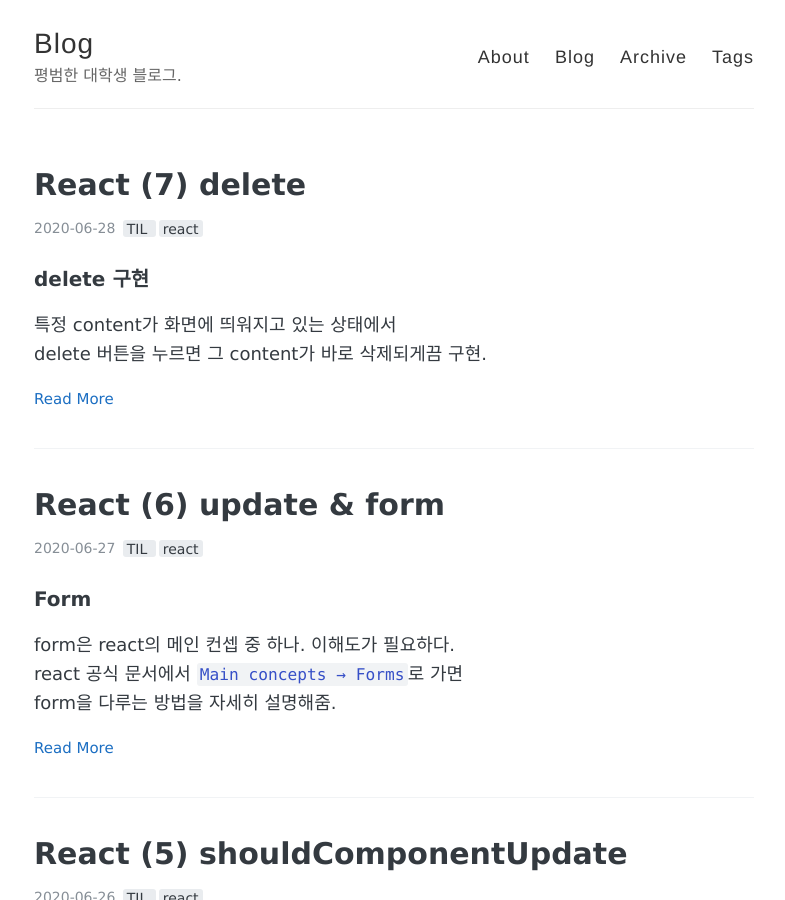
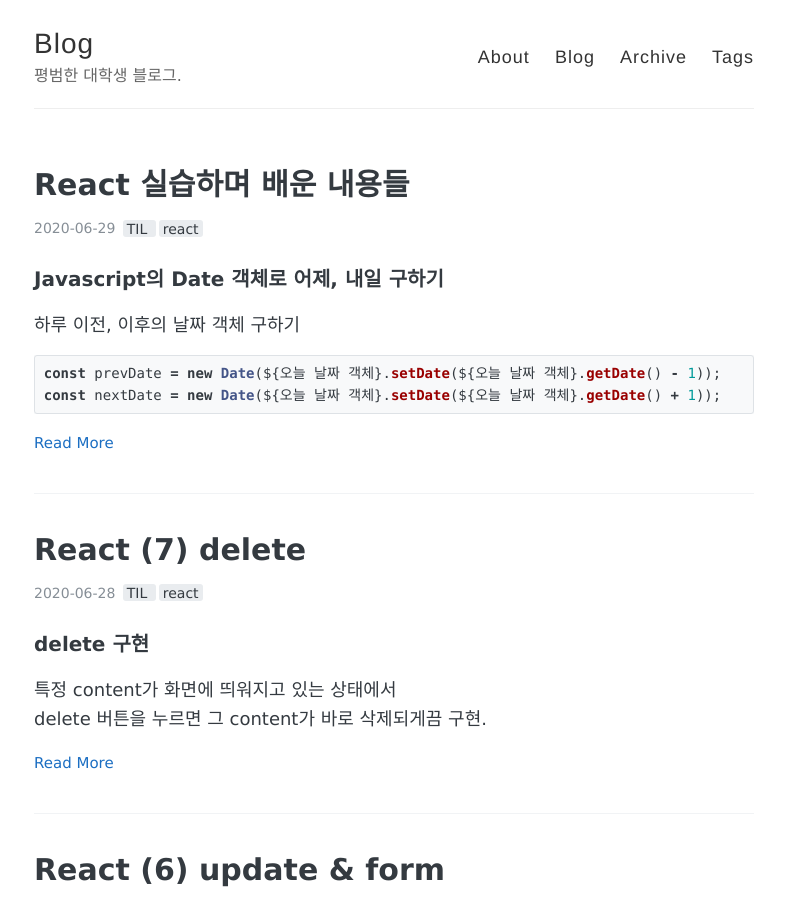
Before and after one commit to iborymagic/iborymagic.github.io, a Jekyll site: the page built from index.html, in a window 1280 px wide and 900 px high. Shown: the whole window, without its empty margins (246-1031 px from the left). Built offline with Jekyll 4.4.1, drawn with Linux system fonts in a browser that asks for light colours; the list of posts is cut into pages by our own code; part of the change alters nothing that is shown; some of the changed text lies outside the part shown.

Commit message:
29th post

````diff
--- /dev/null
+++ b/_posts/2020-06-29-React-practice.md
@@ -0,0 +1,90 @@
+---
+layout: post
+title: React 실습하며 배운 내용들
+tags:
+  - TIL
+  - react
+---
+
+### Javascript의 Date 객체로 어제, 내일 구하기
+하루 이전, 이후의 날짜 객체 구하기
+```javascript
+const prevDate = new Date(${오늘 날짜 객체}.setDate(${오늘 날짜 객체}.getDate() - 1));
+const nextDate = new Date(${오늘 날짜 객체}.setDate(${오늘 날짜 객체}.getDate() + 1));
+```
+
+### componentDidMount()
+component가 마운트된 직후, 즉 트리에 삽입된 직후에 호출.
+화면을 처음 불러올 때 setState로 값을 설정하고 싶을 때 이용하는 듯.
+
+아마, DOM 노드가 필요한 초기화 작업을 얘한테서 해주면 될 듯 하다.
+
+얘는 기본적으로 render() 다음에 호출되는데,
+setState를 호출하면 render()가 한 번 더 호출되기 때문에
+render()가 두 번 발생하는 문제가 생기긴 함. 그래서 성능 문제가 발생할 수 있음.
+그래도 필요한 경우에는 쓰는 게 맞다.
+
+### state의 올바른 사용법
+1. setState를 이용해서 고칠 것.
+2. state는 비동기적으로 update 된다.
+```javascript
+// Wrong
+this.setState({
+  counter : this.state.counter + this.props.increment
+});
+```
+state와 props는 비동기적으로 수정되기 때문에
+위와 같이 사용할 경우 우리가 원하는 state나 props를
+올바르게 가져오지 못 할 가능성이 크다.
+(아직 update가 안되었다거나, 이미 다른 값으로 바뀌었다거나).
+
+대신, 이전 상태의 state와 props를 인자로 받아올 수가 있다.
+그래서, 이렇게 쓰면 된다.
+```javascript
+// Correct
+this.setState((state, props) => ({
+  counter : state.counter + props.increment
+}));
+```
+
+3. state 수정은 병합적으로 일어난다.
+```javascript
+this.state = {
+  posts : [],
+  comments : []
+}
+```
+우리가 만약 위의 state에서 posts 배열을 고칠 경우
+comments는 전혀 손대지 않고, posts만 완벽하게 수정된다.
+분리해서 원하는 부분만 수정하고, 다시 합치는 것을 상상하면 됨.
+
+### Javascript 빈 값 체크
+Javascript에서는 간단하게 빈 값을 체크하는 방법이 있다.
+```javascript
+var value = null;
+if(!value) {
+  // 빈 값
+} else {
+  // 빈 값 아닐 때
+}
+```
+요렇게 체크해주면 된다.
+자바스크립트 자료형에서 "", null, undefined, 0, NaN이
+전부 false로 반환된다는 점을 이용한 체크 방법.
+
+추가) [출처](https://sanghaklee.tistory.com/3)
+만약 들어올 수 있는 자료형 중에서
+빈 배열이나 빈 객체가 들어올 수도 있는 경우에는
+다음과 같이 명시적으로 체크를 해줘야 한다.
+```javascript
+// [], {} 도 빈값으로 처리
+var isEmpty = function(value){
+  if( value == "" || value == null || value == undefined ||
+  ( value != null && typeof value == "object" && !Object.keys(value).length )) {
+    return true
+  } else {
+    return false
+  }
+};
+
+```
````
Also changed, not shown: _posts/2020-06-27-React-Day-6.md (+8 -3 lines).
